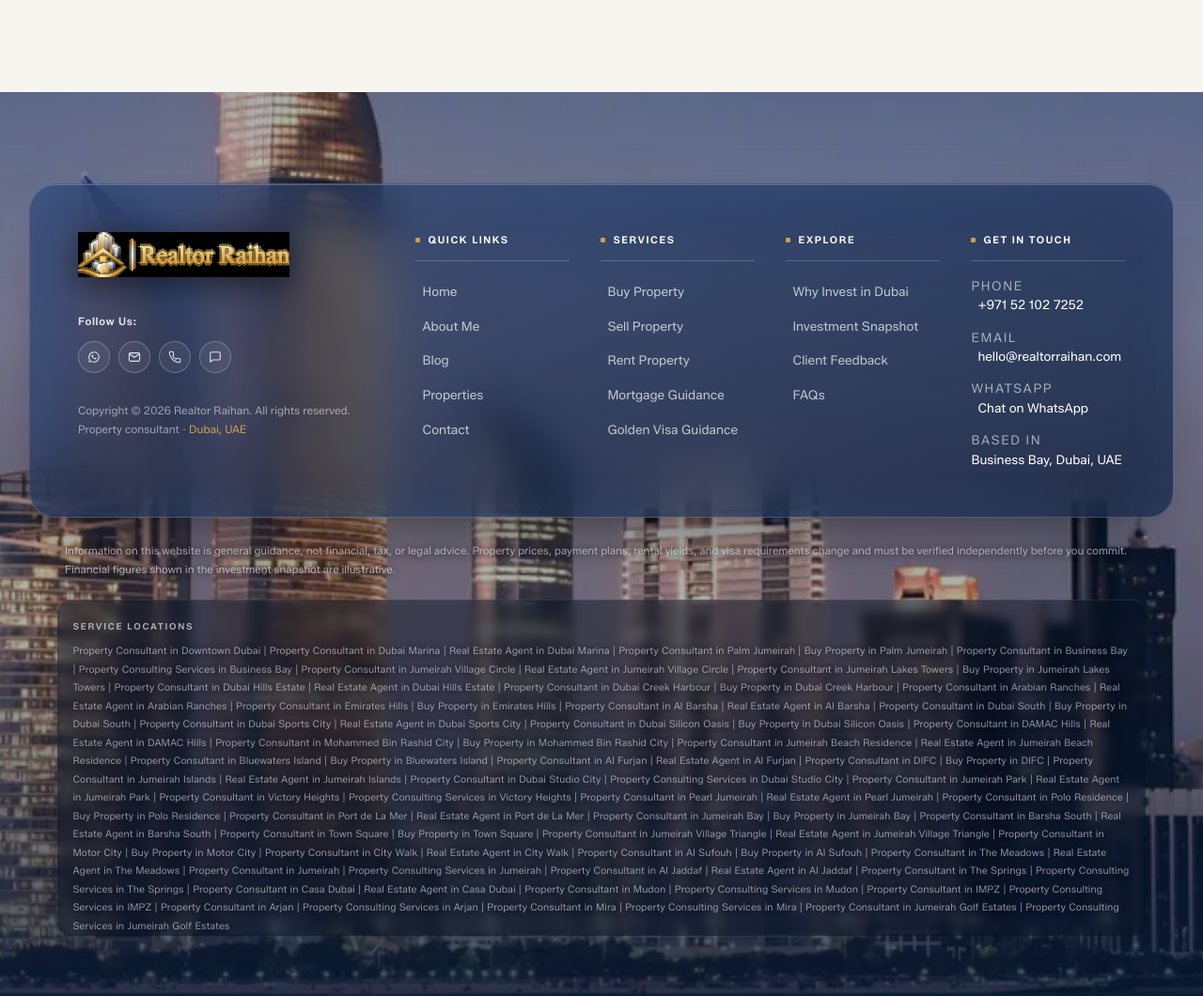
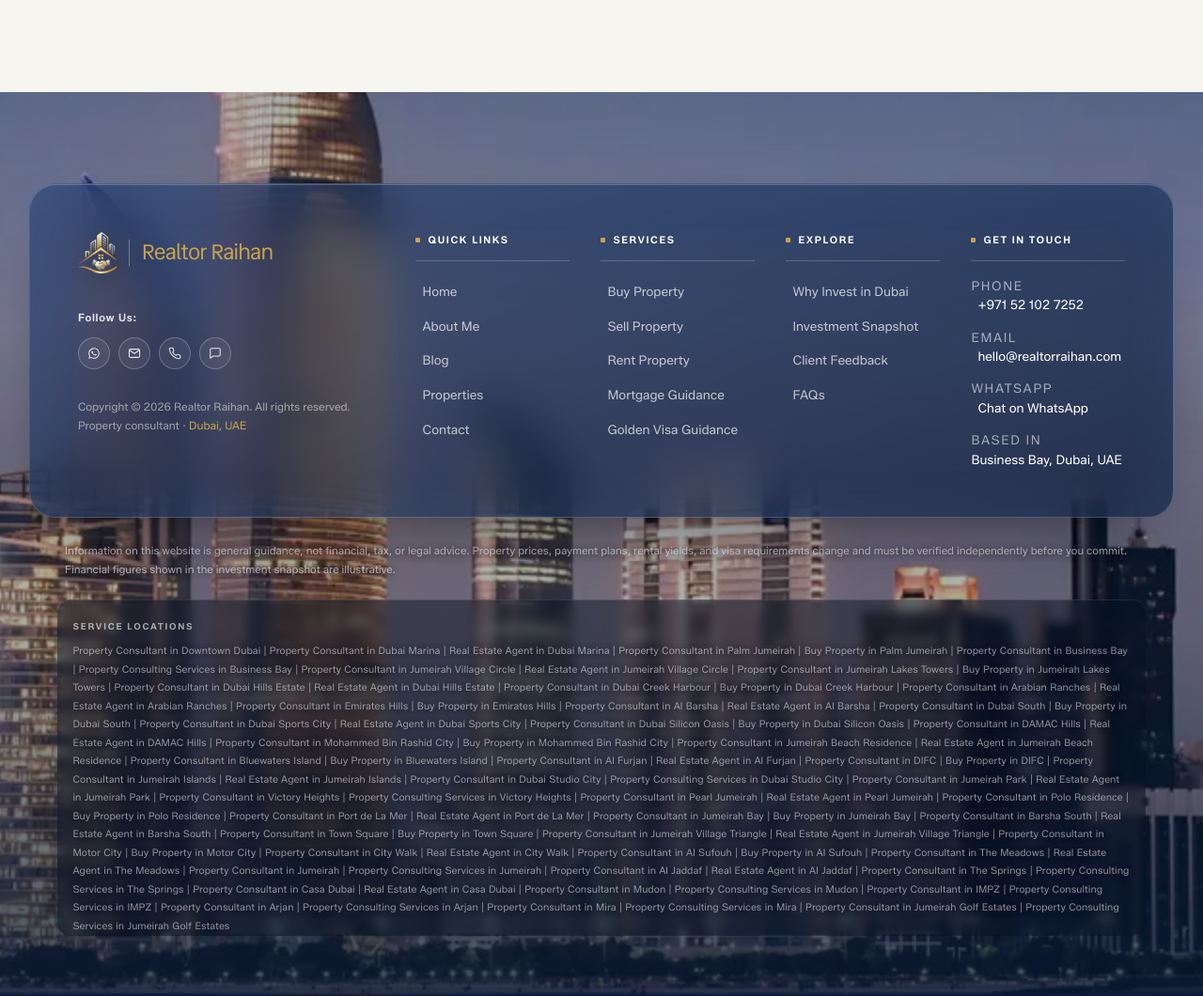
Before and after one commit to cgsstudio/realtorraihan, a WordPress theme: template wp-content/themes/realtor-raihan/page.php in a window 1280 px wide. Shown: the part 341-1401 px from the top of the page at 94% size. Run offline with PHP 8.4 and a stand-in for WordPress, Linux system fonts and the light colour scheme; the site name, menu and one post (Sample post) are stand-ins, and other content is empty; some libraries are stand-ins or nearby versions.

Commit message:
Update footer logo to match screenshot: emblem + divider + gold display title

```diff
--- a/wp-content/themes/realtor-raihan/assets/css/chrome.css
+++ b/wp-content/themes/realtor-raihan/assets/css/chrome.css
@@ -164,11 +164,18 @@
              inset 0 0 70px -18px rgba(120,170,255,.16)}
 
 /* ---------------- left: brand column ---------------- */
-.ft__brand{display:inline-block;text-decoration:none;color:#fff}
+.ft__brand{display:inline-flex;align-items:center;gap:13px;text-decoration:none;color:#fff;
+  transition:transform .4s var(--ease-out)}
+.ft__brand:hover{transform:translateY(-2px)}
+.ft__brandMark{display:block;width:auto;height:clamp(36px,4.2vw,44px);object-fit:contain;
+  filter:drop-shadow(0 6px 14px rgba(0,0,0,.55));transition:transform .4s var(--ease-out)}
+.ft__brand:hover .ft__brandMark{transform:scale(1.04)}
+.ft__brandSep{display:inline-block;width:1px;height:28px;background:rgba(255,255,255,.32);flex-shrink:0}
+.ft__brandName{font-family:var(--display);font-size:clamp(1.3rem,1.75vw,1.58rem);font-weight:400;
+  line-height:1;letter-spacing:-.015em;color:var(--gold);white-space:nowrap;display:inline-block}
 .ft__logo{display:block;width:auto;height:clamp(34px,4.4vw,48px);
   filter:drop-shadow(0 8px 18px rgba(0,0,0,.55));
   transition:transform .5s var(--ease-out)}
-.ft__brand:hover .ft__logo{transform:translateY(-2px)}
 
 .ft__follow{margin:clamp(20px,2.6vw,30px) 0 0;
   font-size:.72rem;font-weight:600;letter-spacing:.06em;
--- a/wp-content/themes/realtor-raihan/assets/css/custom.css
+++ b/wp-content/themes/realtor-raihan/assets/css/custom.css
@@ -88,3 +88,41 @@
     grid-column: span 1 !important;
   }
 }
+
+/* Footer Brand Logo Lockup ([Emblem] | Realtor Raihan) */
+.ft__brand {
+  display: inline-flex !important;
+  align-items: center !important;
+  gap: 13px !important;
+  text-decoration: none !important;
+  color: #fff !important;
+  transition: transform .4s var(--ease-out) !important;
+}
+.ft__brand:hover {
+  transform: translateY(-2px) !important;
+}
+.ft__brandMark {
+  display: block !important;
+  width: auto !important;
+  height: clamp(36px, 4.2vw, 44px) !important;
+  object-fit: contain !important;
+  filter: drop-shadow(0 6px 14px rgba(0,0,0,.55)) !important;
+  transition: transform .4s var(--ease-out) !important;
+}
+.ft__brandSep {
+  display: inline-block !important;
+  width: 1px !important;
+  height: 28px !important;
+  background: rgba(255,255,255,.32) !important;
+  flex-shrink: 0 !important;
+}
+.ft__brandName {
+  font-family: var(--display) !important;
+  font-size: clamp(1.3rem, 1.75vw, 1.58rem) !important;
+  font-weight: 400 !important;
+  line-height: 1 !important;
+  letter-spacing: -.015em !important;
+  color: var(--gold) !important;
+  white-space: nowrap !important;
+  display: inline-block !important;
+}
--- a/wp-content/themes/realtor-raihan/assets/css/footer.css
+++ b/wp-content/themes/realtor-raihan/assets/css/footer.css
@@ -54,11 +54,18 @@
              inset 0 0 70px -18px rgba(120,170,255,.16)}
 
 /* ---------------- left: brand column ---------------- */
-.ft__brand{display:inline-block;text-decoration:none;color:#fff}
+.ft__brand{display:inline-flex;align-items:center;gap:13px;text-decoration:none;color:#fff;
+  transition:transform .4s var(--ease-out)}
+.ft__brand:hover{transform:translateY(-2px)}
+.ft__brandMark{display:block;width:auto;height:clamp(36px,4.2vw,44px);object-fit:contain;
+  filter:drop-shadow(0 6px 14px rgba(0,0,0,.55));transition:transform .4s var(--ease-out)}
+.ft__brand:hover .ft__brandMark{transform:scale(1.04)}
+.ft__brandSep{display:inline-block;width:1px;height:28px;background:rgba(255,255,255,.32);flex-shrink:0}
+.ft__brandName{font-family:var(--display);font-size:clamp(1.3rem,1.75vw,1.58rem);font-weight:400;
+  line-height:1;letter-spacing:-.015em;color:var(--gold);white-space:nowrap;display:inline-block}
 .ft__logo{display:block;width:auto;height:clamp(34px,4.4vw,48px);
   filter:drop-shadow(0 8px 18px rgba(0,0,0,.55));
   transition:transform .5s var(--ease-out)}
-.ft__brand:hover .ft__logo{transform:translateY(-2px)}
 
 .ft__follow{margin:clamp(20px,2.6vw,30px) 0 0;
   font-size:.72rem;font-weight:600;letter-spacing:.06em;
--- a/wp-content/themes/realtor-raihan/functions.php
+++ b/wp-content/themes/realtor-raihan/functions.php
@@ -9,7 +9,7 @@ if ( ! defined( 'ABSPATH' ) ) {
 	exit;
 }
 
-define( 'RR_VERSION', '1.0.4' );
+define( 'RR_VERSION', '1.0.5' );
 define( 'RR_DIR', get_template_directory() );
 define( 'RR_URI', get_template_directory_uri() );
 
--- a/wp-content/themes/realtor-raihan/parts/footer.php
+++ b/wp-content/themes/realtor-raihan/parts/footer.php
@@ -32,8 +32,9 @@ $copyright = get_theme_mod( 'rr_footer_copyright', '' );
       <!-- brand column -->
       <div class="rv">
         <a class="ft__brand" href="<?php echo esc_url( home_url( '/' ) ); ?>" aria-label="<?php echo esc_attr( rr_site_name() ); ?>">
-          <img class="ft__logo" id="ft-title" src="<?php echo esc_url( rr_logo_lockup() ); ?>" width="900" height="192"
-               alt="<?php echo esc_attr( rr_site_name() ); ?>" loading="lazy" decoding="async">
+          <img class="ft__brandMark" src="<?php echo esc_url( rr_logo_mark() ); ?>" width="38" height="40" alt="<?php echo esc_attr( rr_site_name() ); ?>" loading="lazy" decoding="async">
+          <span class="ft__brandSep" aria-hidden="true"></span>
+          <span class="ft__brandName" id="ft-title"><?php echo esc_html( rr_site_name() ); ?></span>
         </a>
 
         <p class="ft__follow"><?php esc_html_e( 'Follow Us:', 'realtor-raihan' ); ?></p>
```
